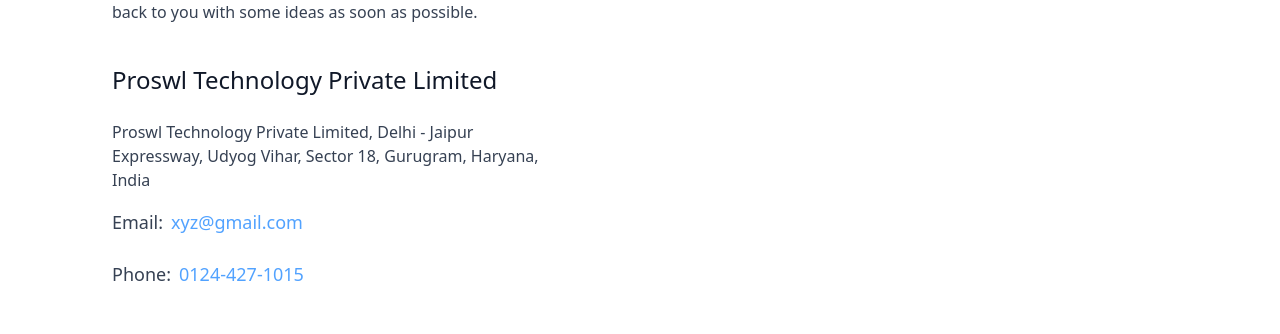
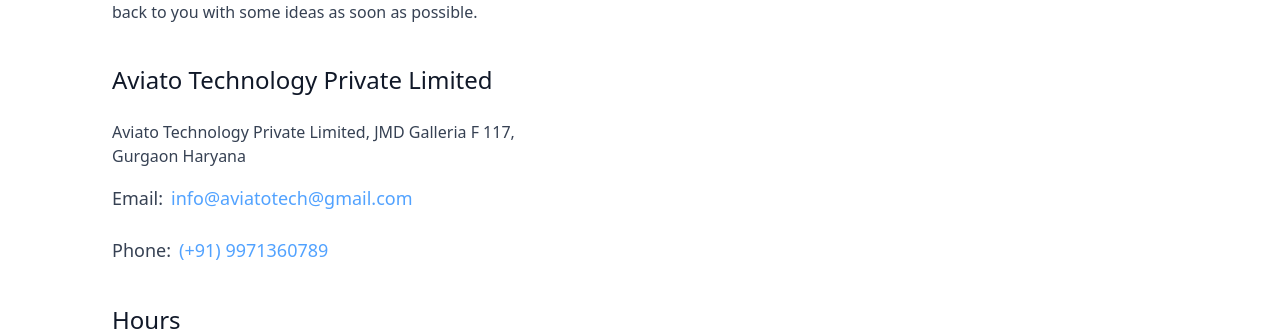
Before and after one commit to Sndigitech2021/paranjal-website, a React (Vite) app: page /contact in a window 1280 px wide. Shown: the part 240-574 px from the top of the page. Built offline with nearby package versions, Linux system fonts and the light colour scheme.

Commit message:
services work on every devices

```diff
--- a/src/components/ContactPage/Contact.jsx
+++ b/src/components/ContactPage/Contact.jsx
@@ -26,16 +26,16 @@
             Tell us a little about your requirements and we will get back to you with some ideas as soon as possible.
             </p>
 
-            <p className="text-gray-900 text-2xl mb-4 mt-10">Proswl Technology Private Limited</p>
+            <p className="text-gray-900 text-2xl mb-4 mt-10">Aviato Technology Private Limited</p>
 
-            <p className="text-gray-700 mb-4 mt-6">Proswl Technology Private Limited, Delhi - Jaipur Expressway, Udyog Vihar, Sector 18, Gurugram, Haryana, India</p>
+            <p className="text-gray-700 mb-4 mt-6">Aviato Technology Private Limited, JMD Galleria F 117, Gurgaon Haryana</p>
 
             <p><span className="text-gray-700 text-lg mb-4 mt-10">Email:</span>
-                <span className="text-lg text-blue-400 mb-4 ml-2">xyz@gmail.com</span>
+                <span className="text-lg text-blue-400 mb-4 ml-2">info@aviatotech@gmail.com</span>
             </p>
 
             <p className="mb-4 mt-6"><span className="text-gray-700 text-lg mb-4 mt-10">Phone:</span>
-                <span className="text-lg text-blue-400 mb-4 ml-2">0124-427-1015</span>
+                <span className="text-lg text-blue-400 mb-4 ml-2">(+91) 9971360789</span>
             </p>
 
             <p className="text-gray-900 text-2xl mb-4 mt-10">Hours</p>
--- a/src/components/Navbar.jsx
+++ b/src/components/Navbar.jsx
@@ -93,7 +93,7 @@
                 <span>▾</span>
               </button>
               {isServicesOpen && (
-              <div className="absolute hidden group-hover:block bg-white shadow-md mt-1 rounded  max-h-[250px] overflow-y-auto z-10 w-[200px] capitalize">
+              <div className="bg-white shadow-md mt-1 rounded max-h-[250px] overflow-y-auto z-10 w-[200px] capitalize">
                 <Link to="/service" className="block px-4 py-2 hover:bg-gray-100">Networking Solution</Link>
                 <Link to="/service" className="block px-4 py-2 hover:bg-gray-100">Advance Security Solution</Link>
                 <Link to="/service" className="block px-4 py-2 hover:bg-gray-100">End Point Security</Link>
@@ -108,7 +108,7 @@
               )}
             </div>
 
-            <Link to="/contact"  className="text-blue-500">Contact Us</Link>
+            <Link to="/contact"  className="text-blue-400">Contact Us</Link>
           </div>
         </div>
       )}
```
